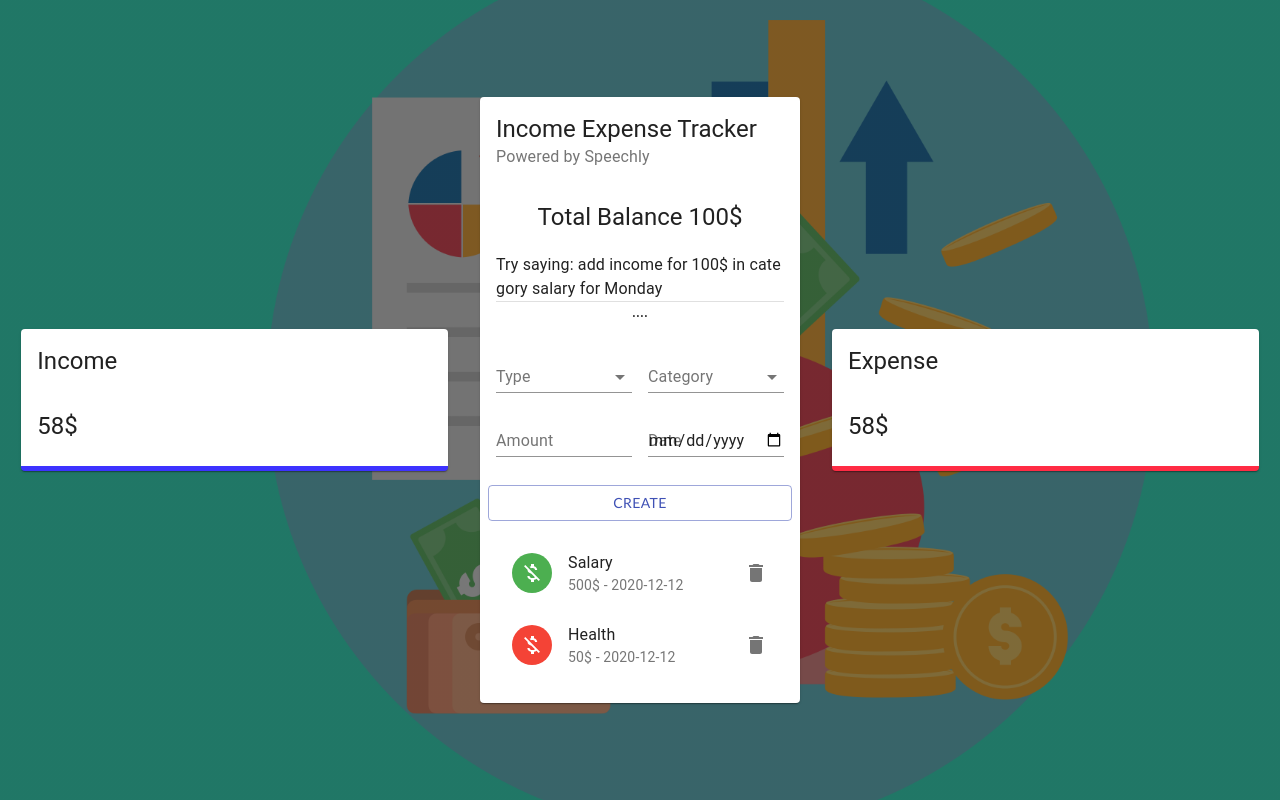
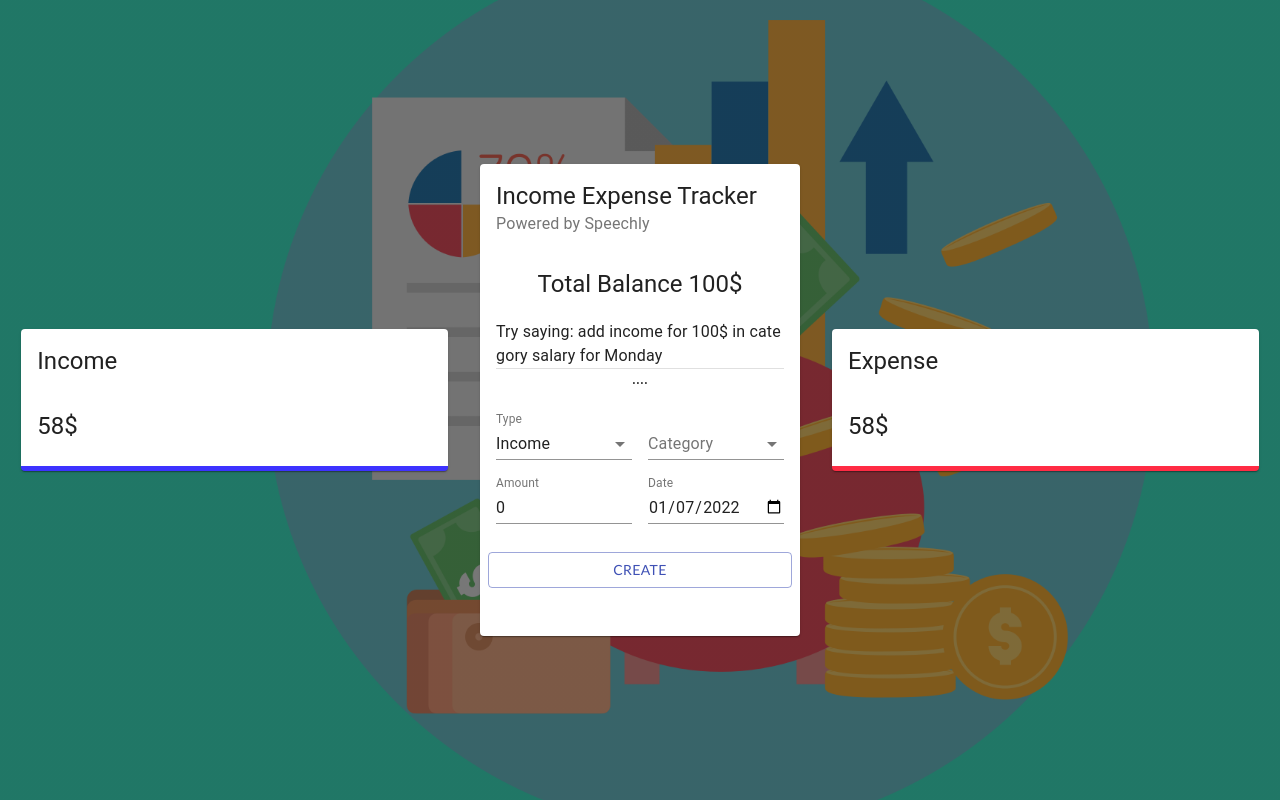
Before and after one commit to Scarab911/income-expense-react, a React (Create React App) app: page / in a window 1280 px wide. Built offline with nearby package versions, Linux system fonts and the light colour scheme.

Commit message:
formatDate and categories

```diff
--- a/src/components/Main/Form/Form.jsx
+++ b/src/components/Main/Form/Form.jsx
@@ -3,12 +3,16 @@ import { TextField, InputLabel, Select, Typography, Grid, Button, FormControl, M
 import useStyles from './styles';
 import { ExpenseTrackerContext } from '../../../context/context';
 import {v4 as uuidv4} from 'uuid';
+import { incomeCategories, expenseCategories } from '../../../constants/categories';
+import { FaceTwoTone } from '@material-ui/icons';
+import formatDate  from '../../../utils/formatDate';
+
 
 const initialState={
-    amount: '',
-    type: '',
+    amount: '0',
+    type: 'Income',
     category: '',
-    date: new Date()
+    date: formatDate(new Date()),
 }
 
 const Form = () => {
@@ -21,10 +25,10 @@ const Form = () => {
 
         addTransaction(transaction);
         setFormData(initialState);
-        console.log('vaziuojam');
     };
 
-    // console.log(formData);
+    const selectedCategories = formData.type === 'Income' ? incomeCategories : expenseCategories;
+
     return (
         <Grid container spacing={2}>
             <Grid item xs={12}>
@@ -45,9 +49,9 @@ const Form = () => {
                 <FormControl fullWidth>
                     <InputLabel>Category</InputLabel>
                     <Select value={formData.category} onChange={(e) => setFormData({ ...formData, category: e.target.value })}>
-                        <MenuItem value="Salary">Salary</MenuItem>
-                        <MenuItem value="Transport">Transport</MenuItem>
-                        <MenuItem value="Health">Health</MenuItem>
+                        {selectedCategories.map((c) =>
+                            <MenuItem key={c.type} value={c.type}>{c.type}</MenuItem>
+                        )}
                     </Select>
                 </FormControl>
             </Grid>
@@ -55,7 +59,7 @@ const Form = () => {
                 <TextField type="number" label="Amount" fullWidth value={formData.amount} onChange={(e)=> setFormData({ ...formData, amount: e.target.value})} />
             </Grid>
             <Grid item xs={6}>
-                <TextField type="date" label="Date" fullWidth value={formData.date} onChange={(e)=> setFormData({ ...formData, date: e.target.value})}/>
+                <TextField type="date" label="Date" fullWidth value={formData.date} onChange={(e)=> setFormData({ ...formData, date: formatDate(e.target.value)})}/>
             </Grid>
             <Button className={classes.button} variant='outlined' color='primary' fullWidth onClick={createTransaction}>Create</Button>
         </Grid>
--- a/src/components/Main/List/List.jsx
+++ b/src/components/Main/List/List.jsx
@@ -7,13 +7,7 @@ import useStyles from "./styles";
 
 const List = () => {
     const classes = useStyles();
-    const {deleteTransaction} = useContext(ExpenseTrackerContext);
-
-    const transactions = [
-        { id: 1, type: 'Income', category: 'Salary', amount: 500, date: '2020-12-12' },
-        { id: 2, type: 'Expense', category: 'Health', amount: 50, date: '2020-12-12'},
-        { id: 3, type: 'Income', category: 'Business', amount: 50, date: '2020-12-12' }
-    ];
+    const {deleteTransaction, transactions} = useContext(ExpenseTrackerContext);
 
     return (
         <MUIList dense={false} className={classes.list}>
@@ -27,7 +21,7 @@ const List = () => {
                        </ListItemAvatar>
                        <ListItemText primary={transaction.category} secondary={`${transaction.amount}$ - ${transaction.date}`}></ListItemText>
                        <ListItemSecondaryAction>
-                           <IconButton edge='end' aria-label='delete' onClick=''>
+                           <IconButton edge='end' aria-label='delete' onClick={() => deleteTransaction(transaction.id)}>
                               <Delete />
                            </IconButton>
                        </ListItemSecondaryAction>
--- /dev/null
+++ b/src/constants/categories.js
@@ -0,0 +1,33 @@
+const incomeColors = ['#123123', '#154731', '#165f40', '#16784f', '#14915f', '#10ac6e', '#0bc77e', '#04e38d', '#00ff9d'];
+const expenseColors = ['#b50d12', '#bf2f1f', '#c9452c', '#d3583a', '#dc6a48', '#e57c58', '#ee8d68', '#f79d79', '#ffae8a', '#cc474b', '#f55b5f'];
+
+export const incomeCategories = [
+  { type: 'Business', amount: 0, color: incomeColors[0] },
+  { type: 'Investments', amount: 0, color: incomeColors[1] },
+  { type: 'Extra income', amount: 0, color: incomeColors[2] },
+  { type: 'Deposits', amount: 0, color: incomeColors[3] },
+  { type: 'Lottery', amount: 0, color: incomeColors[4] },
+  { type: 'Gifts', amount: 0, color: incomeColors[5] },
+  { type: 'Salary', amount: 0, color: incomeColors[6] },
+  { type: 'Savings', amount: 0, color: incomeColors[7] },
+  { type: 'Rental income', amount: 0, color: incomeColors[8] },
+];
+
+export const expenseCategories = [
+  { type: 'Bills', amount: 0, color: expenseColors[0] },
+  { type: 'Car', amount: 0, color: expenseColors[1] },
+  { type: 'Clothes', amount: 0, color: expenseColors[2] },
+  { type: 'Travel', amount: 0, color: expenseColors[3] },
+  { type: 'Food', amount: 0, color: expenseColors[4] },
+  { type: 'Shopping', amount: 0, color: expenseColors[5] },
+  { type: 'House', amount: 0, color: expenseColors[6] },
+  { type: 'Entertainment', amount: 0, color: expenseColors[7] },
+  { type: 'Phone', amount: 0, color: expenseColors[8] },
+  { type: 'Pets', amount: 0, color: expenseColors[9] },
+  { type: 'Other', amount: 0, color: expenseColors[10] },
+];
+
+export const resetCategories = () => {
+  incomeCategories.forEach((c) => c.amount = 0);
+  expenseCategories.forEach((c) => c.amount = 0);
+};
--- /dev/null
+++ b/src/utils/formatDate.js
@@ -0,0 +1,18 @@
+const formatDate = (date) => {
+  const d = new Date();
+  let month = `${d.getMonth() + 1}`;
+  let day = `${d.getDate()}`;
+  const year = `${d.getFullYear()}`;
+
+  if (month.length < 2) {
+    month = `0${month}`;
+  }
+
+  if (day.length < 2) {
+    day = `0${day}`;
+  }
+
+  return [year, month, day].join('-');
+}
+
+export default formatDate;
```
Also changed, not shown: src/context/context.js (+3 -4 lines), src/useTransactions.js (added), 1 other file (tests, documents, lock files or other folders).
